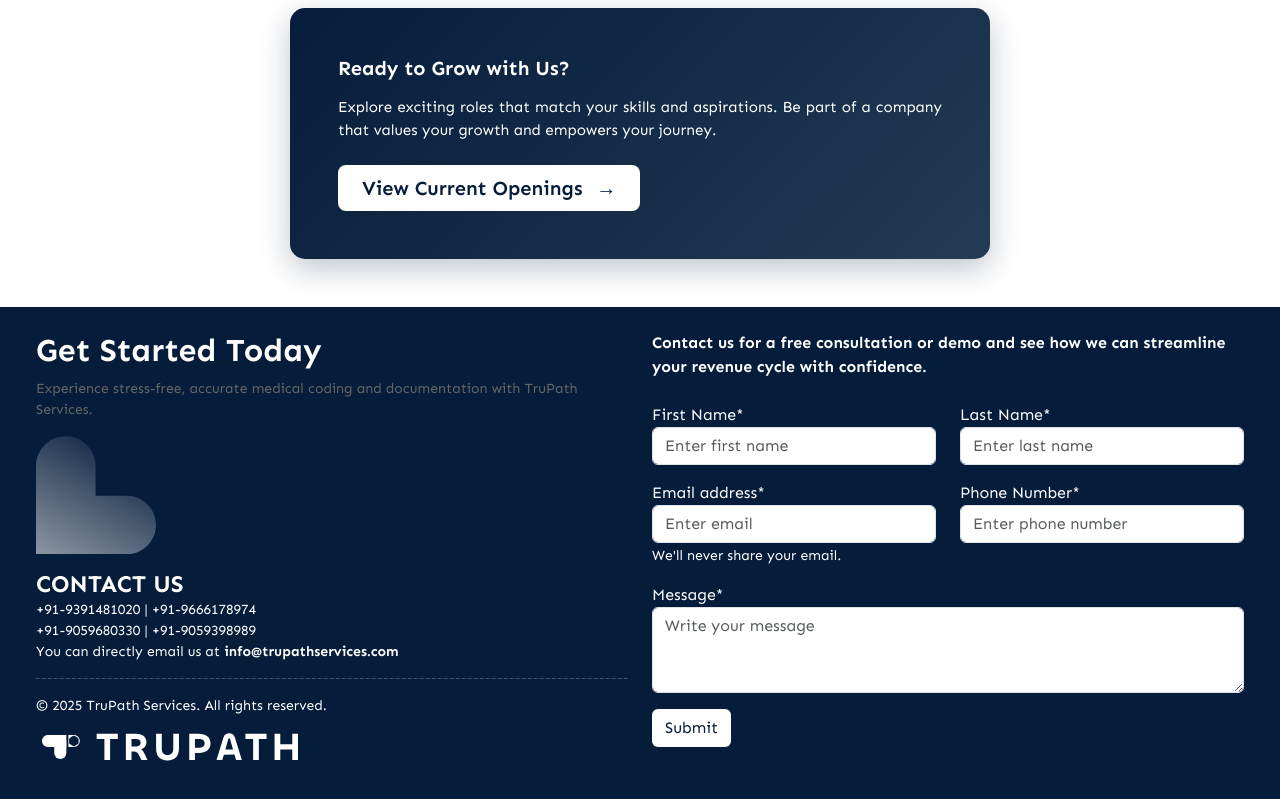
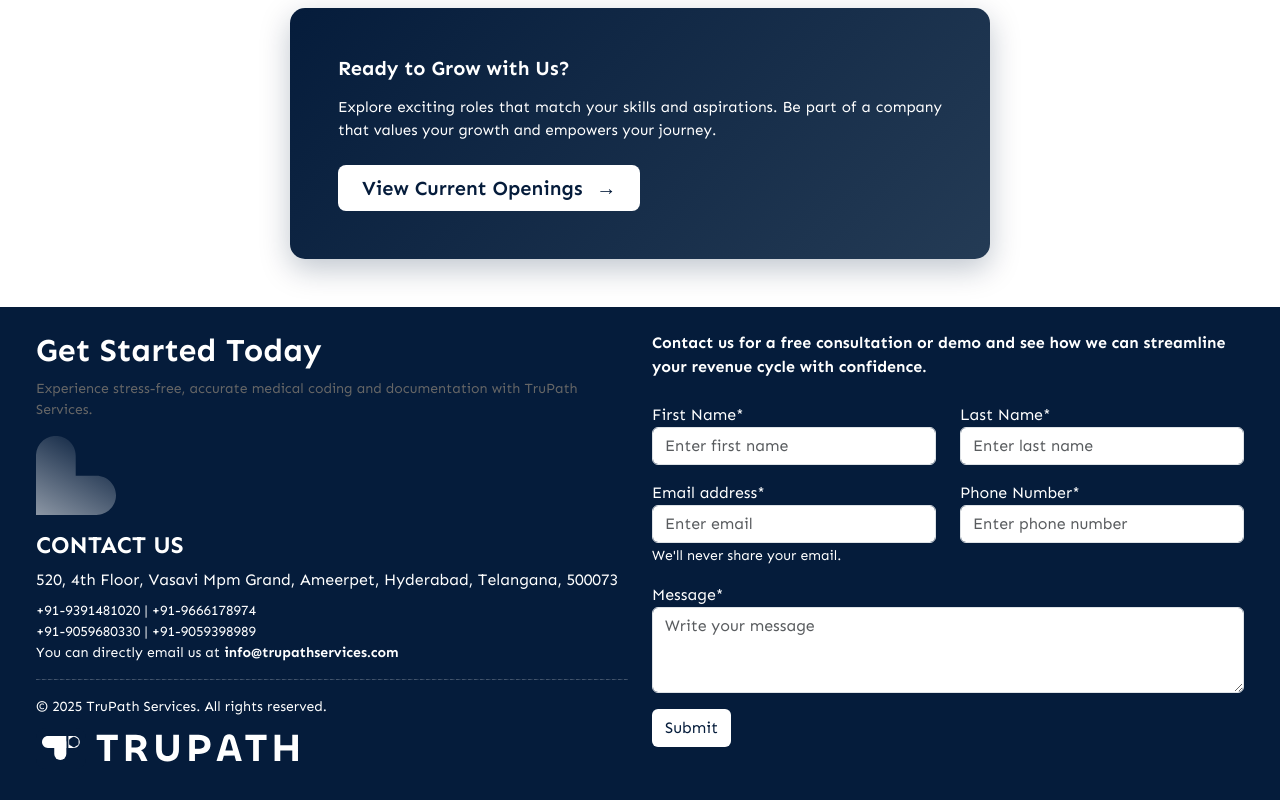
Before and after one commit to pavanNPK/TruPath-Services, a plain HTML site: page index.html in a window 1280 px wide. Shown: the part 4131-4931 px from the top of the page. Drawn offline with Linux system fonts and the light colour scheme.

Commit message:
address is added and readme also added

```diff
--- a/index.html
+++ b/index.html
@@ -415,6 +415,9 @@
                 <div>
                     <div class="pt-3">
                         <h4 class="fw-bold m-0">CONTACT US</h4>
+                        <div class="address-section mb-2 mt-2" >
+                            <p class="m-0" style="text-align: start;">520, 4th Floor, Vasavi Mpm Grand, Ameerpet, Hyderabad, Telangana, 500073</p>
+                        </div>
                         <p class="small m-0 text-align-no-gap">
                             <a href="tel:+919391481020" class="phone-link">+91-9391481020</a> |
                             <a href="tel:+919666178974" class="phone-link">+91-9666178974</a>
--- a/style.css
+++ b/style.css
@@ -829,7 +829,7 @@ body {
 }
 
 .contact-logo-img {
-  width: 120px;
+  width: 80px;
   height: auto;
   transition: transform 0.3s ease;
 }
@@ -1020,10 +1020,6 @@ body {
   .contact-logo {
     order: 0; /* logo moves top */
   }
-
-  .contact-logo-img {
-    margin-bottom: 1.5rem;
-  }
 }
 
 .grayText {
@@ -1048,7 +1044,7 @@ body {
   color: white;
 }
 .contact-logo-img {
-  width: 120px;
+  width: 80px;
   height: auto;
   transition: transform 0.3s ease;
   rotate: 180deg;
```
Also changed, not shown: careers.html (+4 -2 lines), README.md.
